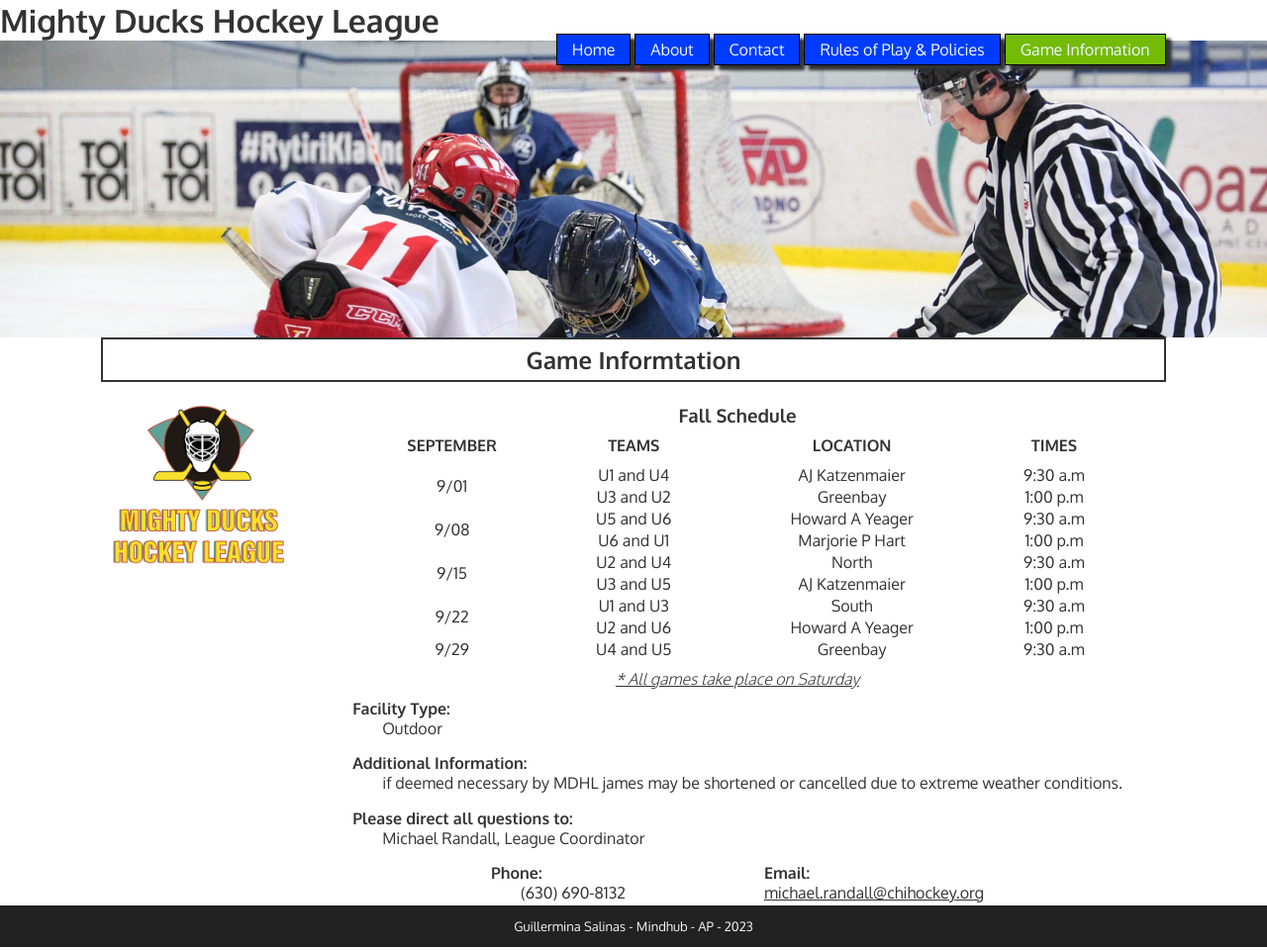
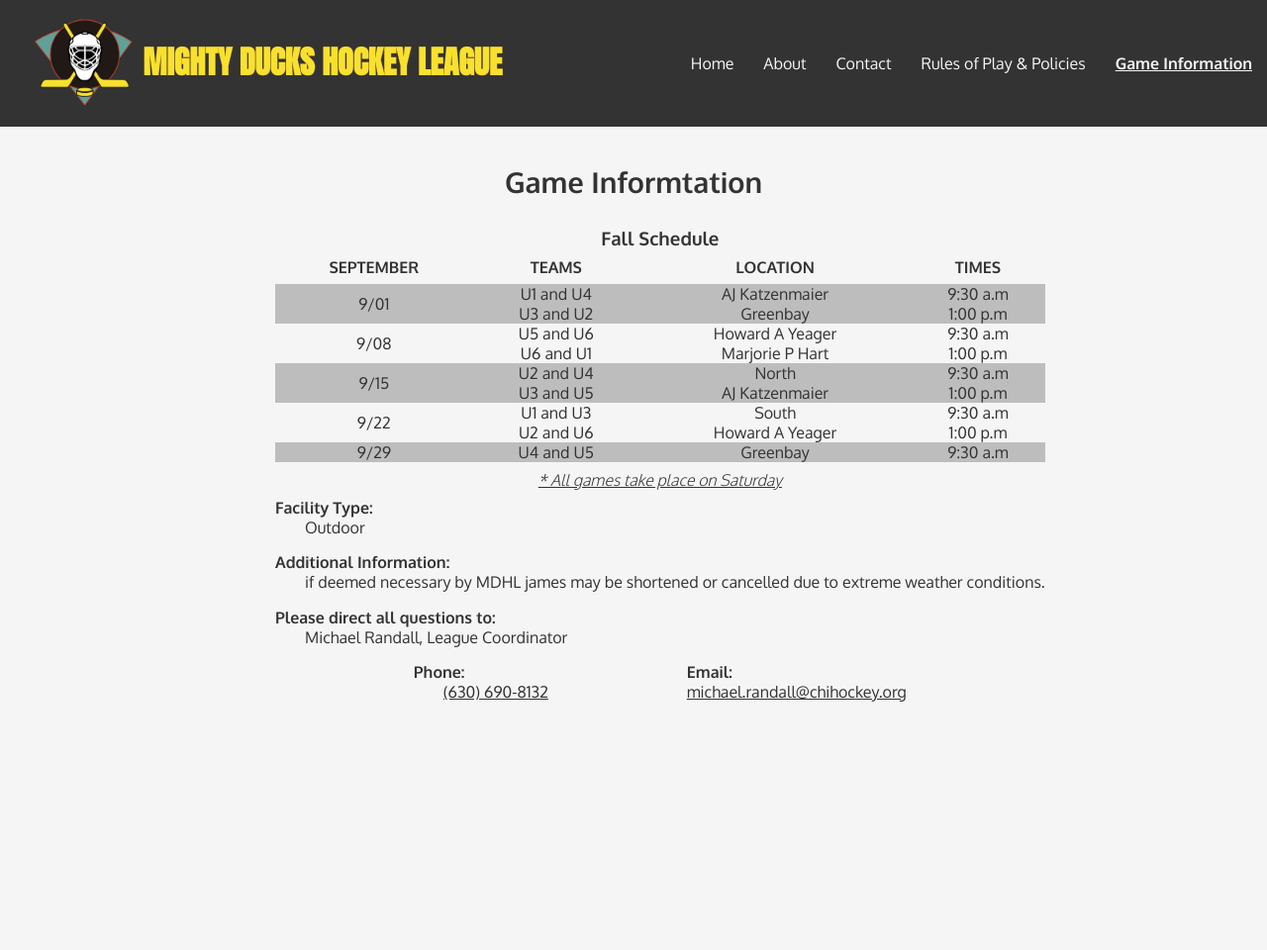
Before and after one commit to guisalinas/MDHL-Salinas, a plain HTML site: page game_info.html in a window 1280 px wide. Shown: the top 960 px of the page at 99% size. Drawn offline with Linux system fonts and the light colour scheme.

Commit message:
first style changes for task3

```diff
--- a/Index.html
+++ b/Index.html
@@ -10,6 +10,9 @@
     <link rel="preconnect" href="https://fonts.googleapis.com">
     <link rel="preconnect" href="https://fonts.gstatic.com" crossorigin>
     <link href="https://fonts.googleapis.com/css2?family=Oxygen:wght@300;400;700&display=swap" rel="stylesheet">
+    <link rel="preconnect" href="https://fonts.googleapis.com">
+    <link rel="preconnect" href="https://fonts.gstatic.com" crossorigin>
+    <link href="https://fonts.googleapis.com/css2?family=Anton&display=swap" rel="stylesheet">
     <link rel="shortcut icon" href="./assets/favicon-logo.ico" type="image/x-icon">
     <link rel="stylesheet" href="./styles/style.css">
     <title>MDHL Official Site</title>
@@ -17,9 +20,10 @@
 
 <body>
     <header>
-        <h1>Mighty Ducks Hockey League</h1>
-
-        <div class="header-banner"></div>
+        <div class="logo-container">
+            <img src="./assets/logo_Mighty_ducks-02.png" alt="MDHL Logo">
+            <h1 class="MDHL-font">Mighty Ducks Hockey League</h1>
+        </div>
         <nav>
             <a href="#" id="btn-active">Home</a>
             <a href="./about.html">About</a>
@@ -30,15 +34,11 @@
     </header>
 
     <main>
-        <section>
-            <div class="title-section">
+        <section class="section-base">
+            <div class="titles">
                 <h2>Upcoming Events</h2>
             </div>
             <div class="section-container">
-                <figure>
-                    <img src="./assets/logo_Mighty_ducks-01.png" alt="MDHL Logo">
-                </figure>
-
                 <div class="container">
                     <article>
                         <ul>
@@ -59,8 +59,8 @@
                 </div>
             </div>
         </section>
-        <section>
-            <h2>¡Let's Go Ducks!</h2>
+        <section class="section-base">
+            <h2 class="MDHL-font letsgo">¡Let's Go Ducks!</h2>
             <div class="container-gallery">
                 <div class="image-container">
                     <img src="./assets/hockey_1.jpg" alt="">
--- a/game_info.html
+++ b/game_info.html
@@ -10,6 +10,9 @@
     <link rel="preconnect" href="https://fonts.googleapis.com">
     <link rel="preconnect" href="https://fonts.gstatic.com" crossorigin>
     <link href="https://fonts.googleapis.com/css2?family=Oxygen:wght@300;400;700&display=swap" rel="stylesheet">
+    <link rel="preconnect" href="https://fonts.googleapis.com">
+    <link rel="preconnect" href="https://fonts.gstatic.com" crossorigin>
+    <link href="https://fonts.googleapis.com/css2?family=Anton&display=swap" rel="stylesheet">
     <link rel="shortcut icon" href="./assets/favicon-logo.ico" type="image/x-icon">
     <link rel="stylesheet" href="./styles/style.css">
     <title>MDHL Official Site</title>
@@ -18,29 +21,28 @@
 
 <body>
     <header>
-        <h1>Mighty Ducks Hockey League</h1>
+        <div class="logo-container">
+            <img src="./assets/logo_Mighty_ducks-02.png" alt="MDHL Logo">
+            <h1 class="MDHL-font">Mighty Ducks Hockey League</h1>
+        </div>
 
-        <div class="header-banner"></div>
         <nav>
-            <a href="./index.html">Home</a>
+            <a href="./Index.html">Home</a>
             <a href="./about.html">About</a>
             <a href="./contact.html">Contact</a>
             <a href="./rules.html">Rules of Play & Policies</a>
             <a href="#" id="btn-active">Game Information</a>
         </nav>
+
     </header>
     <main>
 
-        <section>
-            <div class="title-section">
+        <section class="section-base">
+            <div class="titles">
                 <h2>Game Informtation</h2>
             </div>
             <div class="section-container">
-                <figure>
-                    <img src="./assets/logo_Mighty_ducks-01.png" alt="MDHL Logo">
-                </figure>
-
-                <div class="container">
+                <div class="container" id="table-container">
                     <article>
                         <table>
                             <caption>
@@ -55,14 +57,13 @@
                                 </tr>
                             </thead>
                             <tbody>
-
-                                <tr>
+                                <tr class="line-1">
                                     <td rowspan="2">9/01</td>
                                     <td>U1 and U4</td>
                                     <td>AJ Katzenmaier</td>
                                     <td>9:30 a.m</td>
                                 </tr>
-                                <tr>
+                                <tr class="line-1">
                                     <td>U3 and U2</td>
                                     <td>Greenbay</td>
                                     <td>1:00 p.m</td>
@@ -78,13 +79,13 @@
                                     <td>Marjorie P Hart</td>
                                     <td>1:00 p.m</td>
                                 </tr>
-                                <tr>
+                                <tr class="line-1">
                                     <td rowspan="2">9/15</td>
                                     <td>U2 and U4</td>
                                     <td>North</td>
                                     <td>9:30 a.m</td>
                                 </tr>
-                                <tr>
+                                <tr class="line-1">
                                     <td>U3 and U5</td>
                                     <td>AJ Katzenmaier</td>
                                     <td>1:00 p.m</td>
@@ -100,7 +101,7 @@
                                     <td>Howard A Yeager</td>
                                     <td>1:00 p.m</td>
                                 </tr>
-                                <tr>
+                                <tr class="line-1">
                                     <td>9/29</td>
                                     <td>U4 and U5</td>
                                     <td>Greenbay</td>
@@ -131,7 +132,10 @@
 
                             <div class="contact-game-column1">
                                 <h4>Phone: </h4>
-                                <p>(630) 690-8132</p>
+                                <a href="tel:+6306908132">
+                                    <p>(630) 690-8132</p>
+                                </a>
+
                             </div>
                             <div class="contact-game-column2">
                                 <h4>Email: </h4>
--- a/styles/style.css
+++ b/styles/style.css
@@ -1,4 +1,22 @@
-/*reset & font*/
+/*---Tools---*/
+.section-base{
+    padding-top: 3%;
+    padding-bottom: 3%;
+}
+
+.titles{
+    font-size: larger;
+    font-weight: bold;
+    text-align: center;
+    padding:5px;
+}
+
+#btn-active{
+    font-weight: bold;
+    text-decoration: underline;
+}
+
+/*---reset & font---*/
 *{
     padding: 0px;
     margin: 0px;
@@ -7,49 +25,53 @@
     color: #333;
 }
 
+/*---General---*/
+body {
+    background-color: whitesmoke;
+}
+
 main{
     padding: 0% 8% 0% 8%;
+    height: 125vh;
 }
 
 p{
     padding-bottom: 2%;
 }
 
-.header-banner{
-    height: 300px;
-    background-image: url(../assets/design1_image1.jpg);
-    background-position: 0 -100px;
-    background-size: cover;
+header{
+    height: 8rem;
+    background-color: #333;
+    display: flex;
+    justify-content: space-between;
+    align-items: center;
 }
 
 nav{
-    position: absolute;
-    right: 8%;
-    top: 5%;
+    padding: 2% 0% 2% 0%;
+    display: flex;
+    justify-content: end;
+
 }
 
 nav a{
-    background-color: rgb(0, 60, 255);
-    color: aliceblue;
+    color: whitesmoke;
+    padding: 5px 15px 5px 15px;
+    text-decoration: none;
     text-align: center;
-    text-decoration: none;
-    padding: 5px 15px 5px 15px;
-    border: solid 1px black;
-    box-shadow: 5px 5px 3px #333 ;
 }
 
-#btn-active{
-    background-color: rgb(115, 187, 7);
+.logo-container img{
+    height: 100px;
 }
 
-.title-section h2{
-    text-align: center;
-    border: solid 2px #333;
-    padding:5px;
+.logo-container{
+    display: flex;
+    padding: 0% 2% 0% 2%;
 }
 
-figure img{
-    width: 200px;
+.logo-container h1{
+    padding-top: 5%;
 }
 
 .section-container{
@@ -74,7 +96,7 @@ figure img{
 }
 
 .footer-container{
-    background-color: #222;
+    background-color: #333;
     text-align: center;
     width: 100%;
 }
@@ -83,6 +105,18 @@ figure img{
     color: whitesmoke;
     padding: 1%;
     font-size: small;
+}
+
+.MDHL-font{
+    font-family: 'Anton', sans-serif;
+    color: #f8e12e;
+    -webkit-text-stroke: 0.1px rgb(212, 106, 6);
+    text-transform: uppercase;
+}
+
+.letsgo{
+    font-size: 3em;
+    text-align: center;
 }
 
 /*----Image-cards----*/
@@ -103,6 +137,7 @@ figure img{
     padding: 0% 2% 0% 2%;
     transition: all 1s;
     position: relative;
+
 }
 
 .image-container img:hover{
@@ -125,8 +160,16 @@ article ul{
 table{
     width: 100%;
     overflow-x:auto;
+    border-spacing: 0;
 }
 
+#table-container{
+    margin: auto;
+}
+
+.line-1{
+    background-color: rgb(189, 189, 189);
+}
 th{
     padding: 1%;
 }
```
Also changed, not shown: about.html (+17 -27 lines), contact.html (+10 -16 lines), rules.html (+11 -9 lines), assets/logo_Mighty_ducks-02.png (added), 1 other file.
